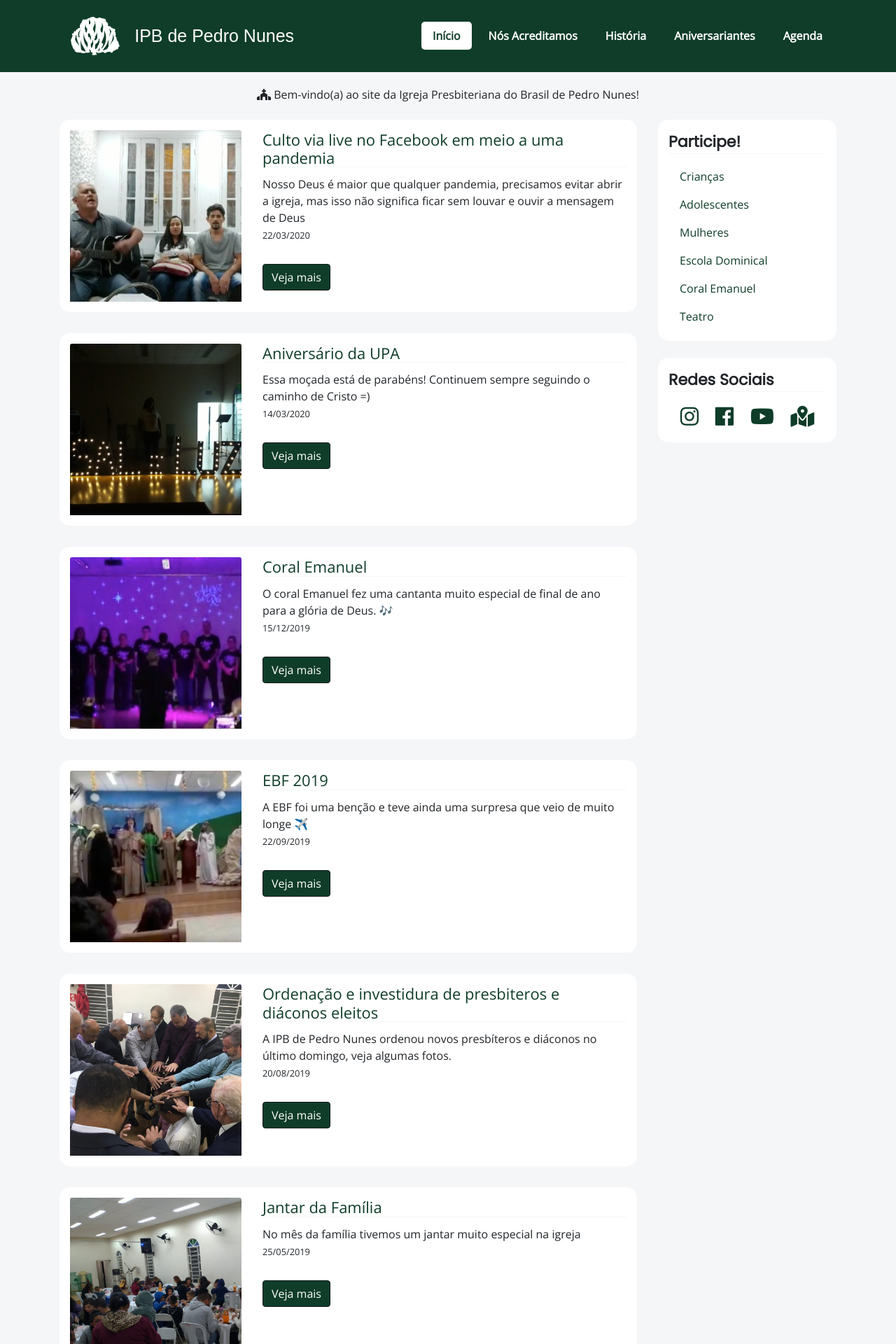
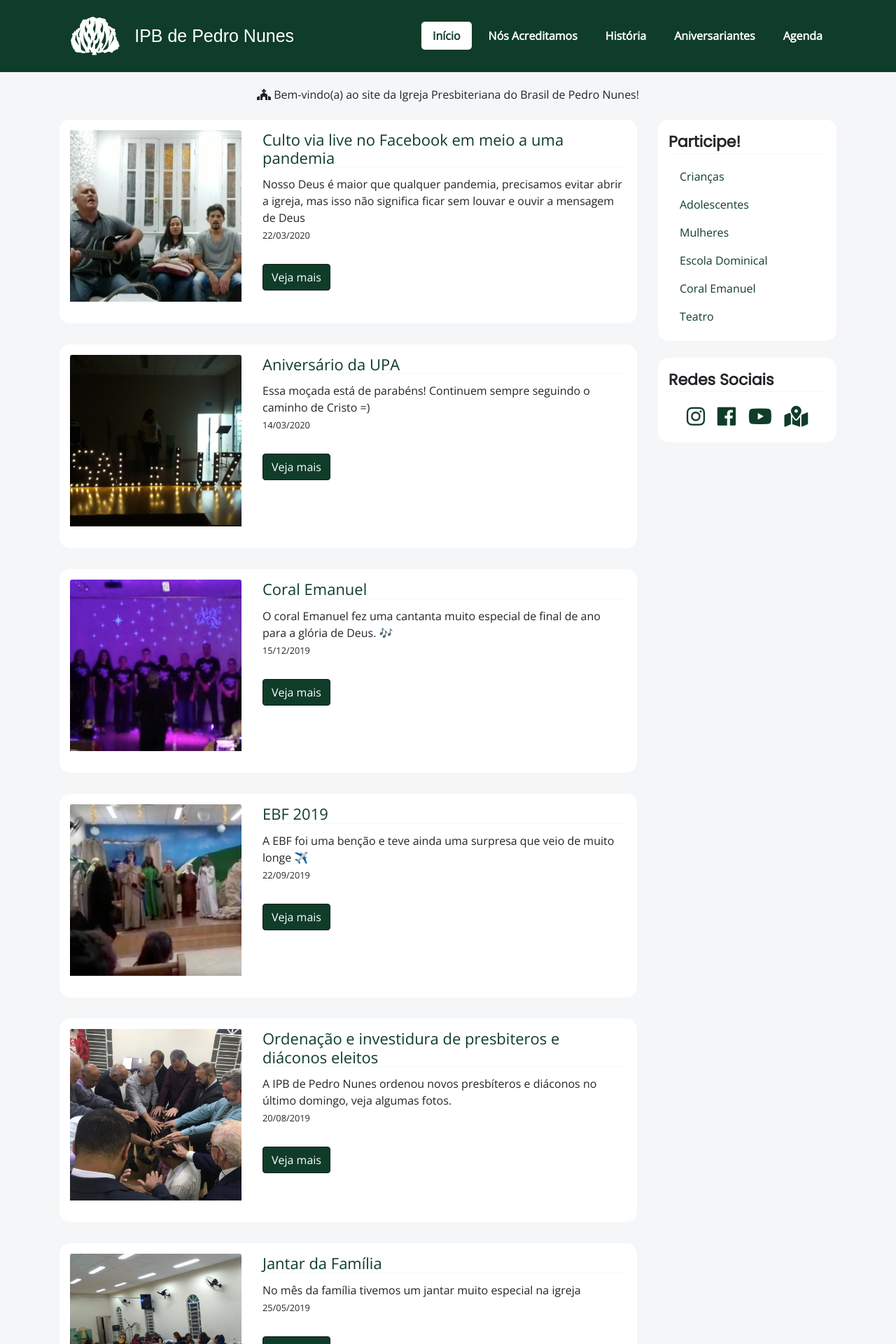
Before and after one commit to lucasprag/ipbpedronunes, a Jekyll site: the page built from index.html, in a window 1280 px wide. Shown: the top 1920 px of the page at 70% size. Built offline with Jekyll 4.4.1, drawn with Linux system fonts in a browser that asks for light colours; nearby versions of some CDN libraries; the list of posts is cut into pages by our own code.

Commit message:
Update website

```diff
--- a/_includes/post-card.html
+++ b/_includes/post-card.html
@@ -4,11 +4,11 @@
 
     {% if post.thumbnail %}
 
-    <div class="col-4">
-      <img class="card-img-top" src="{{ site.baseurl }}/assets/images/posts/thumbnails/{{ post.thumbnail }}" alt="{{ post.title }}">
+    <div class="col-12 col-lg-4">
+      <img class="card-img-top mb-3" src="{{ site.baseurl }}/assets/images/posts/thumbnails/{{ post.thumbnail }}" alt="{{ post.title }}">
     </div>
 
-    <div class="col-8">
+    <div class="col">
 
       {% else %}
 
--- a/_layouts/default.html
+++ b/_layouts/default.html
@@ -10,15 +10,11 @@
       {% endif %}
 
       <div class="row mt-4">
-        <div class="col-12 col-md-9 mb-4">
-          <div class="row">
-            <div class="col-12">
-              {{ content }}
-            </div>
-          </div>
+        <div class="col-12 col-md-8 col-lg-9 mb-4">
+          {{ content }}
         </div>
 
-        <div class="col-12 col-md-3 mb-4">
+        <div class="col-12 col-md-4 col-lg-3 mb-4">
           {% include sidebar.html %}
         </div>
       </div>
--- a/_sass/_sidebar.scss
+++ b/_sass/_sidebar.scss
@@ -8,9 +8,8 @@
   .card-social-networks {
     font-size: 30px;
 
-    a {
-      margin-left: 8px;
-      margin-right: 8px;
+    a:not(:last-child) {
+      margin-right: 10px;
     }
   }
 }
```
